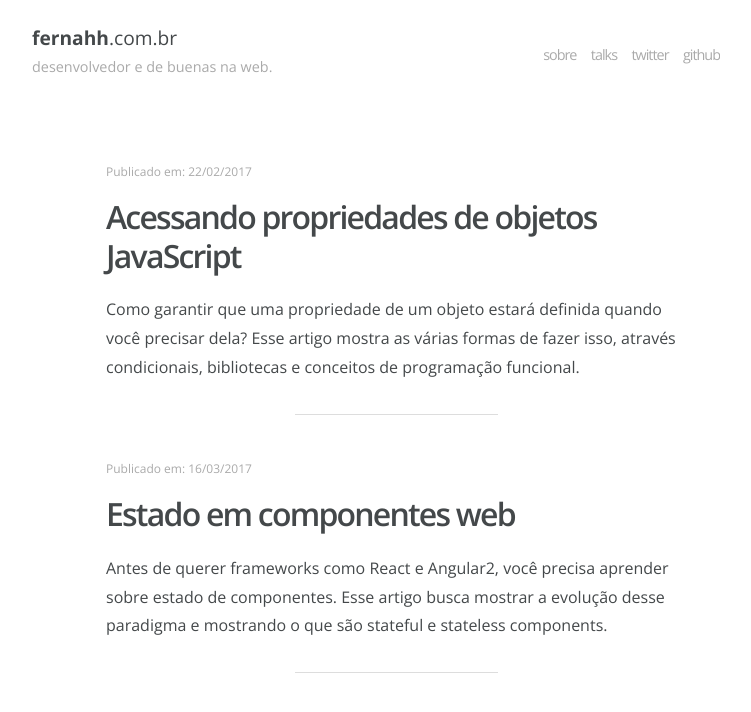
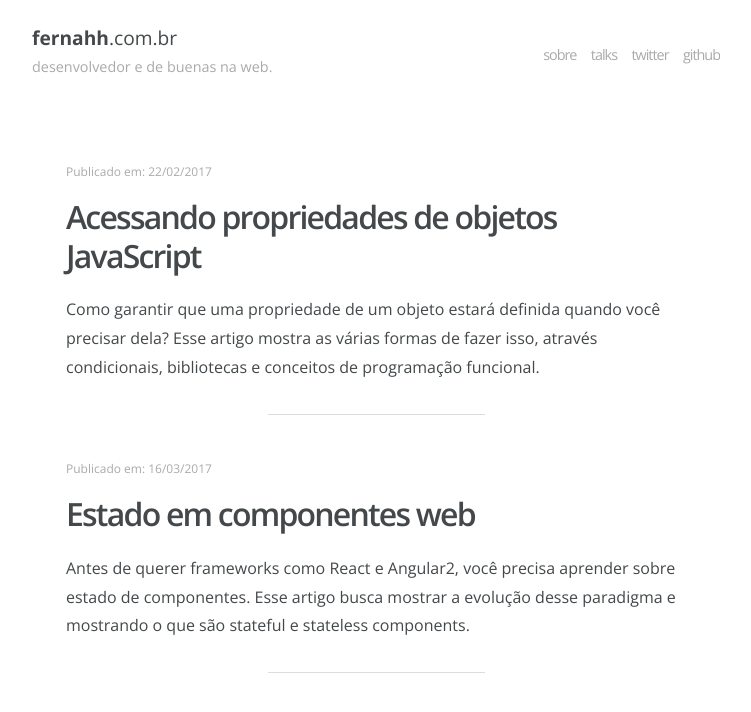
Before and after one commit to fernahh/website, a Next.js app: page / in a window 1280 px wide. Shown: the top 712 px of the page, without its empty margins (264-1015 px from the left). Built offline with nearby package versions, Linux system fonts and the light colour scheme.

Commit message:
feat(container): add container component

```diff
--- /dev/null
+++ b/components/container.js
@@ -0,0 +1,12 @@
+export default ({ children }) => (
+  <div>
+    { children }
+
+    <style jsx>{`
+      div {
+        max-width: 620px;
+        margin: 0 auto;
+      }
+    `}</style>
+  </div>
+)
--- a/pages/index.js
+++ b/pages/index.js
@@ -1,6 +1,7 @@
 import Link from 'next/link'
 import Layout from '../layouts/layout'
 import Content from '../components/content'
+import Container from '../components/container'
 import posts from '../data/posts'
 import colors from '../theme/styles'
 
@@ -10,6 +11,7 @@ const getPosts = () => posts.map(post => Object.assign({
 
 export default () => (
   <Layout>
+    <Container>
       <ul>
         {
           getPosts().map(post => (
@@ -19,12 +21,12 @@ export default () => (
           ))
         }
       </ul>
+    </Container>
 
     <style jsx>{`
       ul {
         display: block;
-        max-width: 620px;
-        margin: auto;
+        padding-left: 0;
         list-style-type: none;
       }
     `}</style>
--- a/pages/posts/acessando-propriedades-de-objetos-javascript.js
+++ b/pages/posts/acessando-propriedades-de-objetos-javascript.js
@@ -1,9 +1,11 @@
 import Link from 'next/link'
 import Layout from '../../layouts/layout'
+import Container from '../../components/container'
 import { Snippet, Code } from '../../components/highlight'
 
 export default () => (
   <Layout>
+    <Container>
       <p>
         O JavaScript, como várias linguagens, funciona com um único
         fluxo de execução. Isso quer dizer que dadas as instruções,
@@ -227,5 +229,6 @@ export default () => (
         importante para o JavaScript, onde saberemos se ele continuará
         características funcionais ou OOP.
       </p>
+    </Container>
   </Layout>
 )
```
Lines whose indentation alone changed are shown as unchanged.
